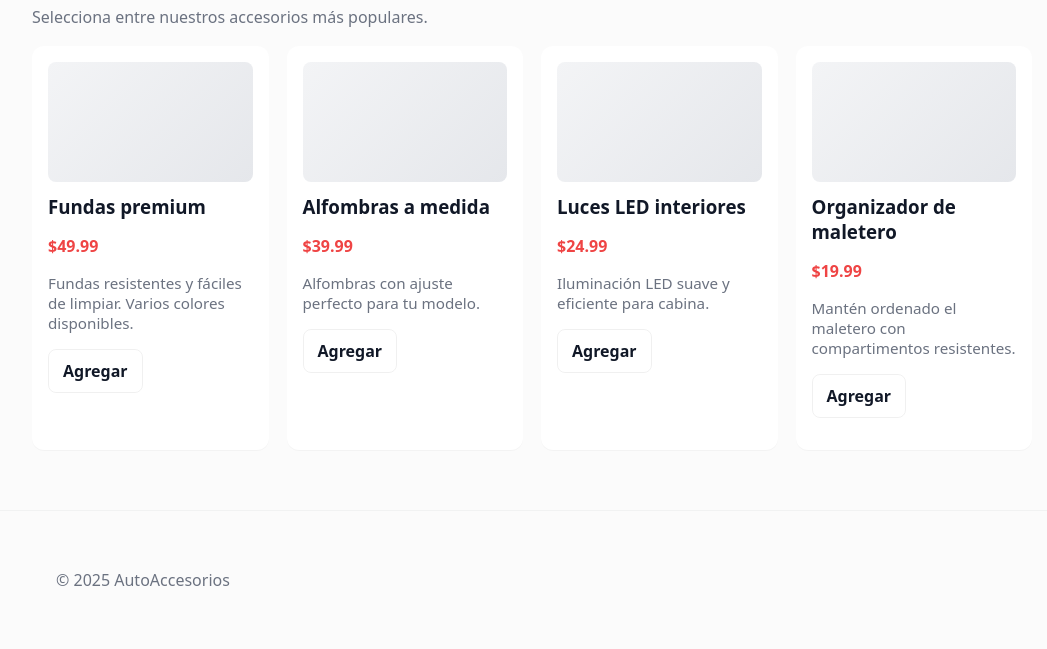
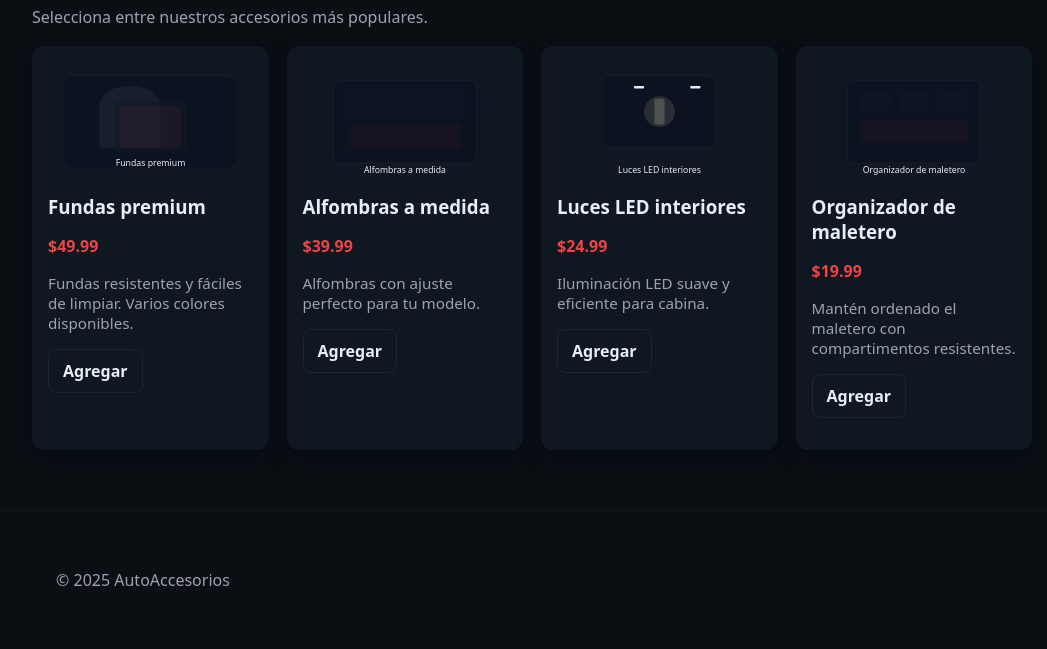
Before and after one commit to Hades-21/Cloudtest, a plain HTML site: page productos.html in a window 1280 px wide. Shown: the part 234-883 px from the top of the page, without its empty margins (108-1155 px from the left). Drawn offline with Linux system fonts and the light colour scheme.

Commit message:
actualizacion

```diff
--- a/productos.html
+++ b/productos.html
@@ -24,7 +24,9 @@
 
     <section class="grid">
       <article class="card product">
-        <div class="media"></div>
+        <div class="media">
+          <img loading="lazy" src="assets/img/fundas.svg" alt="Fundas premium para asientos">
+        </div>
         <h3>Fundas premium</h3>
         <p class="price">$49.99</p>
         <p class="desc">Fundas resistentes y fáciles de limpiar. Varios colores disponibles.</p>
@@ -32,7 +34,9 @@
       </article>
 
       <article class="card product">
-        <div class="media"></div>
+        <div class="media">
+          <img loading="lazy" src="assets/img/alfombras.svg" alt="Alfombras a medida para coche">
+        </div>
         <h3>Alfombras a medida</h3>
         <p class="price">$39.99</p>
         <p class="desc">Alfombras con ajuste perfecto para tu modelo.</p>
@@ -40,7 +44,9 @@
       </article>
 
       <article class="card product">
-        <div class="media"></div>
+        <div class="media">
+          <img loading="lazy" src="assets/img/leds.svg" alt="Luces LED interiores para coche">
+        </div>
         <h3>Luces LED interiores</h3>
         <p class="price">$24.99</p>
         <p class="desc">Iluminación LED suave y eficiente para cabina.</p>
@@ -48,7 +54,9 @@
       </article>
 
       <article class="card product">
-        <div class="media"></div>
+        <div class="media">
+          <img loading="lazy" src="assets/img/organizador.svg" alt="Organizador de maletero">
+        </div>
         <h3>Organizador de maletero</h3>
         <p class="price">$19.99</p>
         <p class="desc">Mantén ordenado el maletero con compartimentos resistentes.</p>
--- a/style.css
+++ b/style.css
@@ -1,14 +1,18 @@
 /* Minimalist styling para venta de accesorios de carros */
 :root{
-  --bg:#fbfbfb;
-  --card:#ffffff;
-  --muted:#6b7280;
-  --accent:#111827;
-  --accent-2:#ef4444;
-  --glass:rgba(17,24,39,0.04);
+  /* Dark theme */
+  --bg:#0b0f14; /* page background */
+  --surface:#0f1720; /* cards */
+  --muted:#9ca3af; /* secondary text */
+  --accent:#e6eef6; /* main text */
+  --accent-2:#ef4444; /* highlight */
+  --glass:rgba(255,255,255,0.04);
 }
 *{box-sizing:border-box}
 html,body{height:100%}
+.site-bg{
+  background: linear-gradient(180deg, rgba(255,255,255,0.02), rgba(0,0,0,0));
+}
 body{
   margin:0;
   font-family: system-ui, -apple-system, 'Segoe UI', Roboto, 'Helvetica Neue', Arial;
@@ -27,20 +31,23 @@ body{
 .hero{padding:40px 0;text-align:center}
 .hero h1{margin:0;font-size:2rem}
 .lead{color:var(--muted);margin-top:10px}
-.btn{display:inline-block;background:var(--accent);color:#fff;padding:10px 14px;border-radius:8px;text-decoration:none;font-weight:600}
-.btn.ghost{background:transparent;color:var(--accent);border:1px solid rgba(0,0,0,0.06)}
+.btn{display:inline-block;background:var(--accent);color:#0b0f14;padding:10px 14px;border-radius:8px;text-decoration:none;font-weight:600}
+.btn.ghost{background:transparent;color:var(--accent);border:1px solid rgba(255,255,255,0.06)}
 .features{display:flex;gap:16px;margin-top:28px}
-.card{background:var(--card);border-radius:12px;padding:16px;box-shadow:0 1px 0 rgba(0,0,0,0.03);}
+.card{background:var(--surface);border-radius:12px;padding:16px;box-shadow:0 6px 20px rgba(2,6,23,0.6);}
 .card.small{flex:1;text-align:center}
 .grid{display:grid;grid-template-columns:repeat(auto-fit,minmax(220px,1fr));gap:18px;margin-top:18px}
-.product .media{height:120px;border-radius:8px;background:linear-gradient(135deg,#f3f4f6,#e5e7eb);margin-bottom:12px}
-.product h3{margin:0 0 6px 0}
+.product .media{height:120px;border-radius:8px;overflow:hidden;margin-bottom:12px;background:linear-gradient(135deg, rgba(255,255,255,0.02), rgba(255,255,255,0.01));}
+.product .media img{width:100%;height:120px;object-fit:cover;display:block}
+.product h3{margin:0 0 6px 0;color:var(--accent)}
 .price{color:var(--accent-2);font-weight:700}
 .desc{color:var(--muted);font-size:0.95rem}
-.site-footer{border-top:1px solid var(--glass);padding:18px 0;margin-top:36px;color:var(--muted)}
+.site-footer{border-top:1px solid rgba(255,255,255,0.03);padding:18px 0;margin-top:36px;color:var(--muted)}
 .form{max-width:560px}
 .form label{display:block;margin-bottom:12px;color:var(--muted);font-size:0.95rem}
-.form input,.form textarea{width:100%;padding:10px;border-radius:8px;border:1px solid #e6e6e6;margin-top:6px}
+.form input,.form textarea{width:100%;padding:10px;border-radius:8px;border:1px solid rgba(255,255,255,0.06);margin-top:6px;background:transparent;color:var(--accent)}
+/* focus */
+.form input:focus, .form textarea:focus{outline:none;box-shadow:0 0 0 3px rgba(239,68,68,0.08);border-color:rgba(239,68,68,0.6)}
 @media (max-width:700px){
   .features{flex-direction:column}
   .nav{gap:10px}
```
Also changed, not shown: assets/img/alfombras.svg (added), assets/img/fundas.svg (added), assets/img/leds.svg (added), assets/img/organizador.svg (added).
